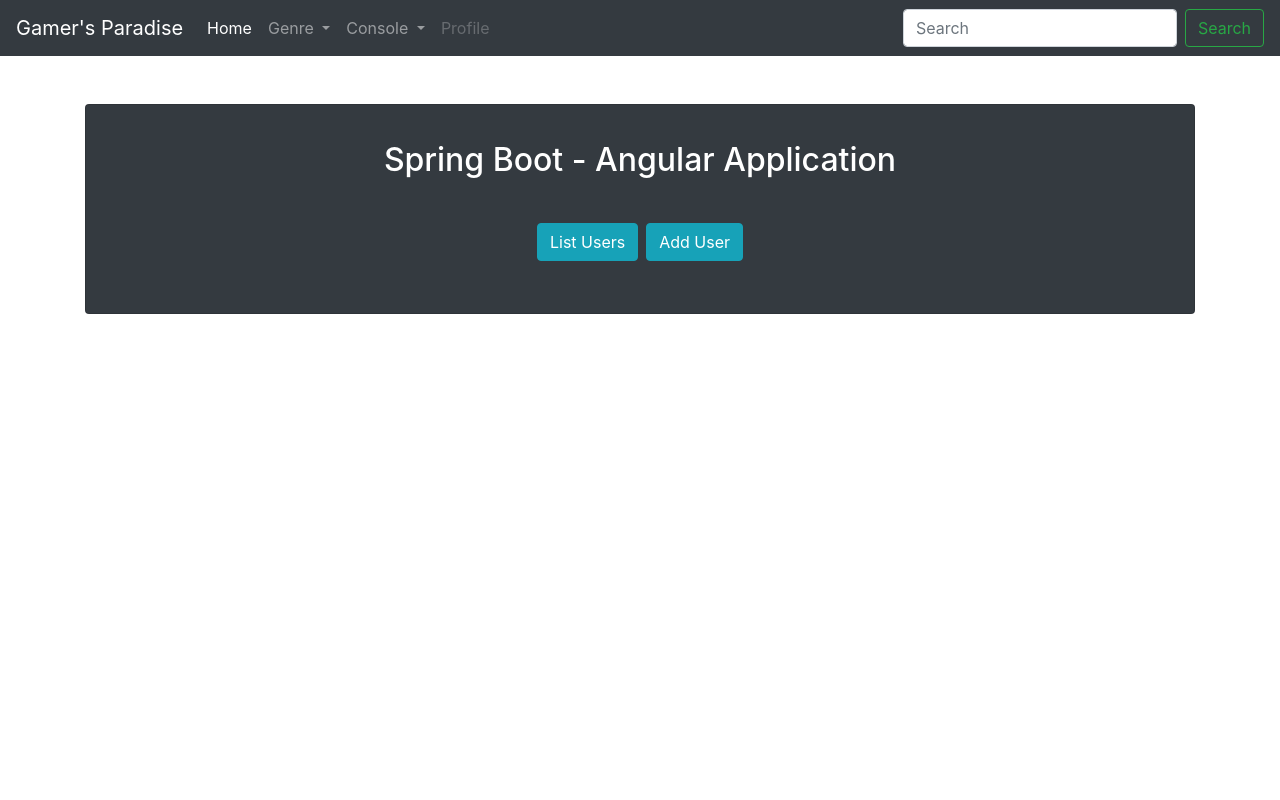
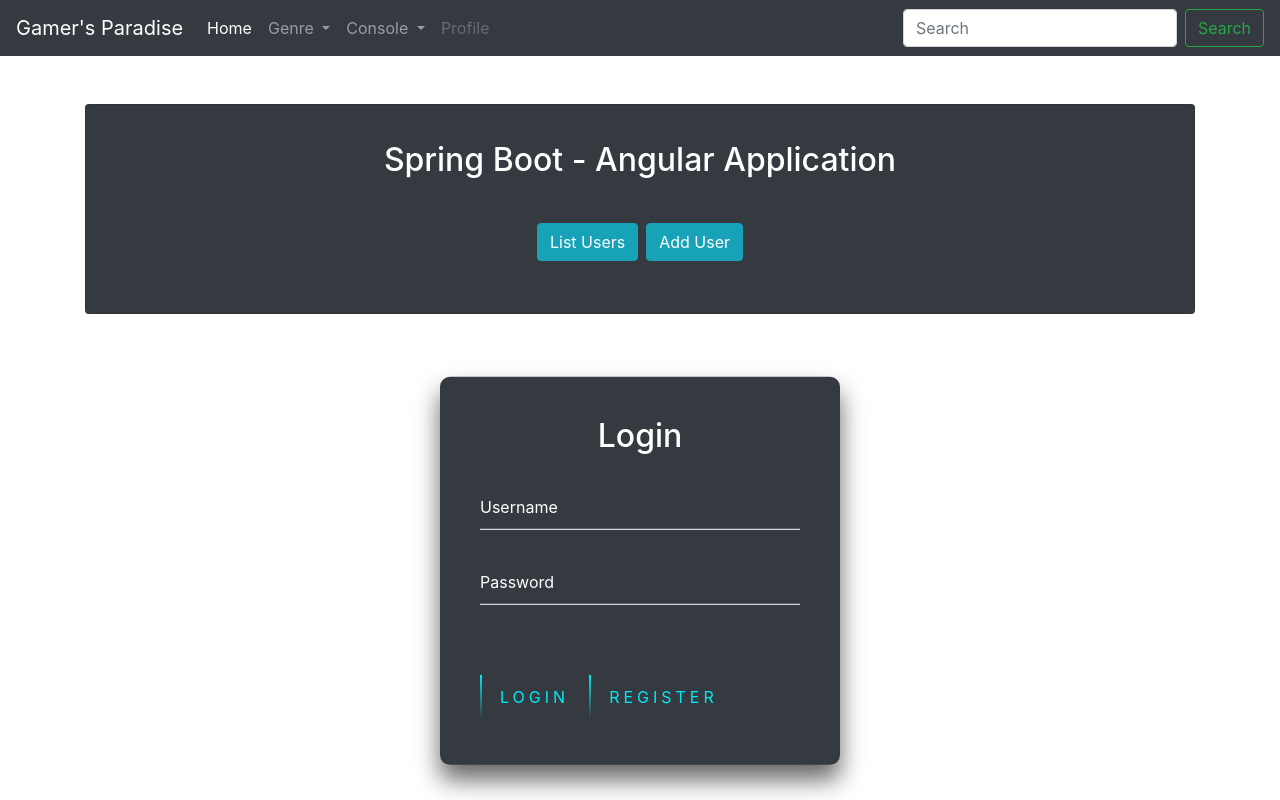
Before and after one commit to Joshuaatgenspark/project2, an Angular app in the folder angcon/: page /login in a window 1280 px wide. Before the commit this address led to /. Built offline with nearby package versions, Linux system fonts and the light colour scheme.

Commit message:
Login html + css finished, login.ts and authguard needs to be implemented

```diff
--- a/angcon/angular.json
+++ b/angcon/angular.json
@@ -30,6 +30,7 @@
               "src/assets"
             ],
             "styles": [
+              "node_modules/bootstrap/dist/css/bootstrap.min.css",
               "src/styles.css"
             ],
             "scripts": []
--- a/angcon/package.json
+++ b/angcon/package.json
@@ -15,9 +15,12 @@
     "@angular/compiler": "~12.2.0",
     "@angular/core": "~12.2.0",
     "@angular/forms": "~12.2.0",
+    "@angular/localize": "~12.2.0",
     "@angular/platform-browser": "~12.2.0",
     "@angular/platform-browser-dynamic": "~12.2.0",
     "@angular/router": "~12.2.0",
+    "@ng-bootstrap/ng-bootstrap": "^10.0.0",
+    "bootstrap": "^4.5.0",
     "rxjs": "~6.6.0",
     "tslib": "^2.3.0",
     "zone.js": "~0.11.4"
--- /dev/null
+++ b/angcon/src/app/components/login/login.component.css
@@ -0,0 +1,169 @@
+html {
+  height: 100%;
+}
+body {
+  margin: 0;
+  padding: 0;
+  font-family: sans-serif;
+  background: linear-gradient(#141e30, #243b55);
+}
+
+.login-box {
+  position: relative;
+  top: 30%;
+  left: 50%;
+  width: 400px;
+  padding: 40px;
+  transform: translate(-50%, -50%);
+  background: #292b2c;
+  box-sizing: border-box;
+  box-shadow: 0 15px 25px rgba(0, 0, 0, 0.6);
+  border-radius: 10px;
+}
+
+.login-box h2 {
+  margin: 0 0 30px;
+  padding: 0;
+  color: #fff;
+  text-align: center;
+}
+
+.login-box .user-box {
+  position: relative;
+}
+
+.login-box .user-box input {
+  width: 100%;
+  padding: 10px 0;
+  font-size: 16px;
+  color: #fff;
+  margin-bottom: 30px;
+  border: none;
+  border-bottom: 1px solid #fff;
+  outline: none;
+  background: transparent;
+}
+.login-box .user-box label {
+  position: absolute;
+  top: 0;
+  left: 0;
+  padding: 10px 0;
+  font-size: 16px;
+  color: #fff;
+  pointer-events: none;
+  transition: 0.5s;
+}
+
+.login-box .user-box input:focus ~ label,
+.login-box .user-box input:valid ~ label {
+  top: -20px;
+  left: 0;
+  color: #03e9f4;
+  font-size: 12px;
+}
+
+.login-box form a {
+  position: relative;
+  display: inline-block;
+  padding: 10px 20px;
+  color: #03e9f4;
+  font-size: 16px;
+  text-decoration: none;
+  text-transform: uppercase;
+  overflow: hidden;
+  transition: 0.5s;
+  margin-top: 40px;
+  letter-spacing: 4px;
+}
+
+.login-box a:hover {
+  background: #03e9f4;
+  color: #fff;
+  border-radius: 5px;
+  box-shadow: 0 0 5px #03e9f4, 0 0 25px #03e9f4, 0 0 50px #03e9f4,
+    0 0 100px #03e9f4;
+}
+
+.login-box a span {
+  position: absolute;
+  display: block;
+}
+
+.login-box a span:nth-child(1) {
+  top: 0;
+  left: -100%;
+  width: 100%;
+  height: 2px;
+  background: linear-gradient(90deg, transparent, #03e9f4);
+  animation: btn-anim1 1s linear infinite;
+}
+
+@keyframes btn-anim1 {
+  0% {
+    left: -100%;
+  }
+  50%,
+  100% {
+    left: 100%;
+  }
+}
+
+.login-box a span:nth-child(2) {
+  top: -100%;
+  right: 0;
+  width: 2px;
+  height: 100%;
+  background: linear-gradient(180deg, transparent, #03e9f4);
+  animation: btn-anim2 1s linear infinite;
+  animation-delay: 0.25s;
+}
+
+@keyframes btn-anim2 {
+  0% {
+    top: -100%;
+  }
+  50%,
+  100% {
+    top: 100%;
+  }
+}
+
+.login-box a span:nth-child(3) {
+  bottom: 0;
+  right: -100%;
+  width: 100%;
+  height: 2px;
+  background: linear-gradient(270deg, transparent, #03e9f4);
+  animation: btn-anim3 1s linear infinite;
+  animation-delay: 0.5s;
+}
+
+@keyframes btn-anim3 {
+  0% {
+    right: -100%;
+  }
+  50%,
+  100% {
+    right: 100%;
+  }
+}
+
+.login-box a span:nth-child(4) {
+  bottom: -100%;
+  left: 0;
+  width: 2px;
+  height: 100%;
+  background: linear-gradient(360deg, transparent, #03e9f4);
+  animation: btn-anim4 1s linear infinite;
+  animation-delay: 0.75s;
+}
+
+@keyframes btn-anim4 {
+  0% {
+    bottom: -100%;
+  }
+  50%,
+  100% {
+    bottom: 100%;
+  }
+}
--- /dev/null
+++ b/angcon/src/app/components/login/login.component.html
@@ -0,0 +1,36 @@
+<div class="container">
+  <div class="alert alert-success" *ngIf="message" role="alert">
+    {{ message }}
+  </div>
+</div>
+
+<div class="login-box bg-dark">
+  <h2>Login</h2>
+  <form #loginForm="ngForm"
+    (submit)="onLoginSubmit(loginForm.value)">
+    <div class="user-box">
+      <input type="text" name="username" required="true" />
+      <label>Username</label>
+    </div>
+    <div class="user-box">
+      <input type="password" name="password" required="true" />
+      <label>Password</label>
+    </div>
+    <!-- submit link needs to go to servlet and do something?
+        or can we get away with just ts for user auth and app guard-->
+    <a href="#">
+      <span></span>
+      <span></span>
+      <span></span>
+      <span></span>
+      Login
+    </a>
+    <a routerlink="adduser">
+      <span></span>
+      <span></span>
+      <span></span>
+      <span></span>
+      Register
+    </a>
+  </form>
+</div>
--- /dev/null
+++ b/angcon/src/app/components/login/login.component.ts
@@ -0,0 +1,15 @@
+import { Component, OnInit } from '@angular/core';
+
+@Component({
+  selector: 'app-login',
+  templateUrl: './login.component.html',
+  styleUrls: ['./login.component.css']
+})
+export class LoginComponent implements OnInit {
+
+  constructor() { }
+
+  ngOnInit(): void {
+  }
+
+}
--- a/angcon/src/polyfills.ts
+++ b/angcon/src/polyfills.ts
@@ -1,3 +1,7 @@
+/***************************************************************************************************
+ * Load `$localize` onto the global scope - used if i18n tags appear in Angular templates.
+ */
+import '@angular/localize/init';
 /**
  * This file includes polyfills needed by Angular and is loaded before the app.
  * You can add your own extra polyfills to this file.
```
Also changed, not shown: angcon/src/app/app-routing.module.ts (+5 -3 lines), angcon/src/app/app.module.ts (+6 -2 lines), 2 other files (tests, documents, lock files or other folders).
